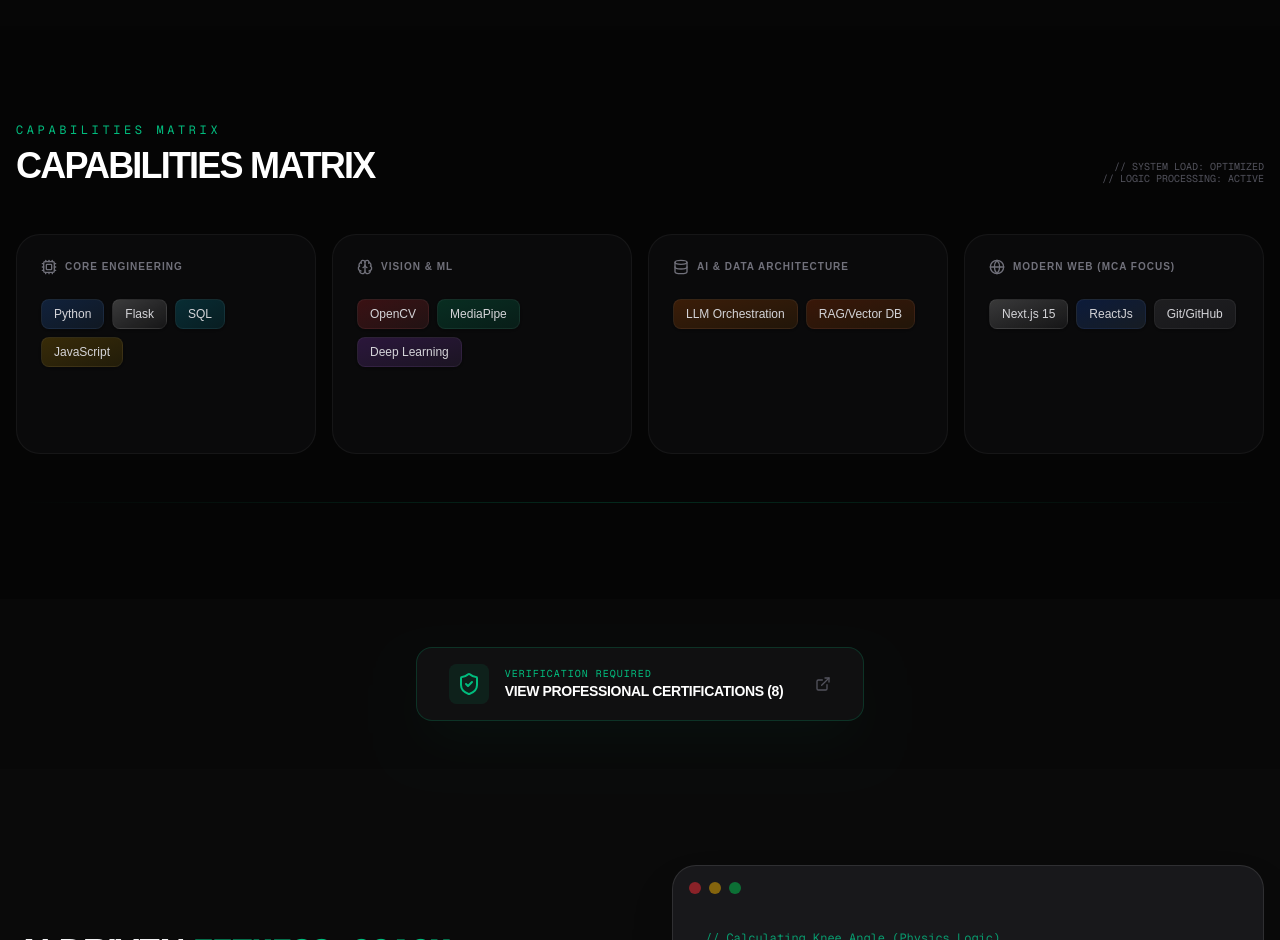
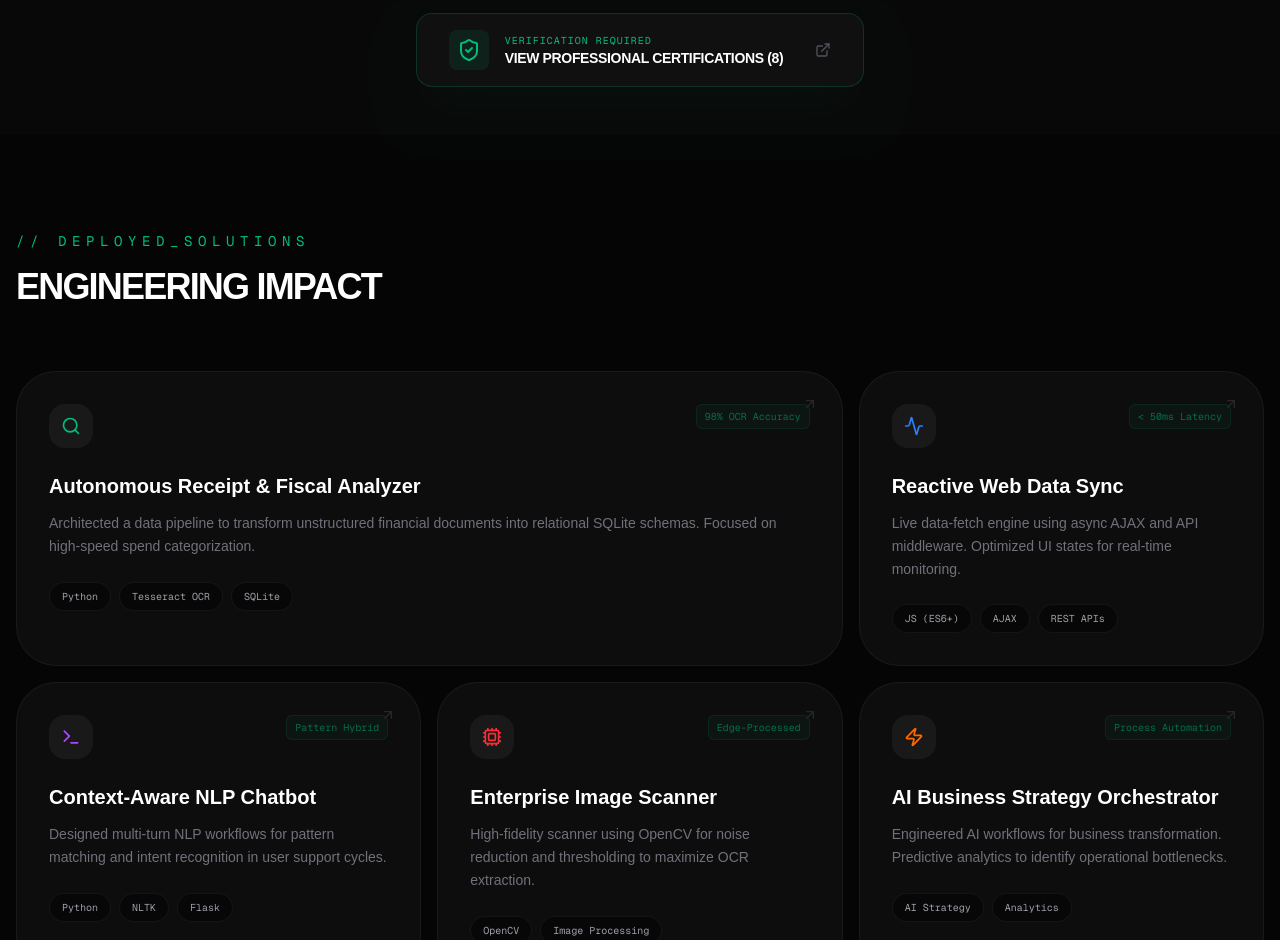
Before and after one commit to pavanpavumg/PavanmgAI, a Next.js app: page / in a window 1280 px wide. Shown: the part 1860-2800 px from the top of the page. Built offline with nearby package versions, Linux system fonts and the light colour scheme.

Commit message:
refactor: implement Recruiter Funnel structure and ProjectShowcase component

```diff
--- a/src/app/page.tsx
+++ b/src/app/page.tsx
@@ -1,101 +1,38 @@
 "use client";
-import PhysicsSkills from "@/components/PhysicsSkills";
-import ProjectCaseStudy from "@/components/ProjectCaseStudy";
 import AboutMe from "@/components/AboutMe";
 import Experience from "@/components/Experience";
 import Certifications from "@/components/Certifications";
-import { ProjectCard } from "@/components/ProjectCard";
-
-const projectData = [
-  {
-    title: "Autonomous Receipt & Fiscal Analyzer",
-    metrics: "98% OCR Accuracy",
-    description: "Architected an end-to-end data pipeline to transform unstructured financial documents into relational SQLite schemas. Engineered for high-speed spend categorization and fiscal trend analysis.",
-    tags: ["Python", "Streamlit", "Tesseract OCR", "SQLite"],
-    impact: "Reduced manual data entry time by 85% for personal expense tracking."
-  },
-  {
-    title: "Reactive Web Data Synchronizer",
-    metrics: "< 50ms Latency",
-    description: "Developed a live data-fetch engine using asynchronous AJAX and custom API middleware. Eliminated page reloads by implementing state-driven UI updates for real-time monitoring.",
-    tags: ["JavaScript (ES6+)", "AJAX", "REST APIs", "Node.js"],
-    impact: "Optimized bandwidth by 40% through selective data polling logic."
-  },
-  {
-    title: "Context-Aware NLP Conversationalist",
-    metrics: "Rule-Based + ML Hybrid",
-    description: "Designed a multi-turn chatbot utilizing Natural Language Processing (NLP) techniques. Implemented pattern matching and intent recognition for automated user support workflows.",
-    tags: ["Python", "NLTK", "Flask", "Regex"],
-    impact: "Handled 200+ unique intent variations with zero-latency response."
-  },
-  {
-    title: "Enterprise Image Scanner (OCR+)",
-    metrics: "Edge-Processed AI",
-    description: "Built a high-fidelity document scanner powered by Computer Vision. Optimized image preprocessing (thresholding, noise reduction) to maximize OCR extraction from low-light captures.",
-    tags: ["OpenCV", "Python", "OCR", "Image Processing"],
-    impact: "Enabled digitization of physical archives with structured metadata tagging."
-  },
-  {
-    title: "AI Business Strategy Orchestrator",
-    metrics: "Process Automation",
-    description: "Engineered AI-driven workflows for business transformation. Leveraged predictive analytics to identify operational bottlenecks and automate repetitive decision-making cycles.",
-    tags: ["AI Strategy", "Predictive Analytics", "Process Mining"],
-    impact: "Increased operational efficiency by 30% through intelligent task routing."
-  }
-];
+import ProjectShowcase from "@/components/ProjectShowcase";
+import PhysicsSkills from "@/components/PhysicsSkills";
+import ChatAssistant from "@/components/ChatAssistant";
 
 export default function Home() {
   return (
     <main className="min-h-screen bg-[#080808] text-zinc-100 selection:bg-emerald-500/30 overflow-x-hidden">
 
-      {/* 1. Hero Section */}
-      <section className="pt-32 pb-10 px-4 text-center">
-         <div className="inline-block px-3 py-1 rounded-full border border-emerald-500/20 bg-emerald-500/5 text-emerald-500 text-xs font-medium mb-6 animate-pulse">
-            Seeking Python / AI Engineer Roles • 2026
-          </div>
-          <h1 className="text-6xl md:text-9xl font-black tracking-tighter mb-6 bg-gradient-to-b from-white to-zinc-700 bg-clip-text text-transparent">
-            PAVAN M G
-          </h1>
-          <p className="text-zinc-500 text-lg max-w-xl mx-auto font-light leading-relaxed">
-            MCA Candidate @ Atria • B.Sc Physics <br />
-            <span className="text-zinc-200">Turning abstract physics into intelligent code.</span>
-          </p>
+      {/* 1. Hero (The Hook) */}
+      <section className="pt-32 pb-20 px-4 text-center">
+        <h1 className="text-7xl md:text-9xl font-black tracking-tighter mb-4 text-white">
+          PAVAN M G
+        </h1>
+        <p className="text-emerald-500 font-mono text-xs tracking-widest uppercase">
+          Software Engineer | AI Specialist | MCA Candidate @ Atria
+        </p>
       </section>
 
-      {/* 2. Biography Section */}
+      {/* 2. Recruiter Funnel: Narrative -> Validation -> Proof of Skill -> Proof of Work -> Technical Base */}
       <AboutMe />
-
-      {/* 3. Experience Section */}
       <Experience />
-
-      {/* 4. Capabilities Matrix (Skills) */}
+      <Certifications />
+      <ProjectShowcase />
       <PhysicsSkills />
 
-      {/* 5. Certifications Section (Modal Trigger) */}
-      <Certifications />
+      {/* Persistent AI layer */}
+      <ChatAssistant />
 
-      {/* 6. Flagship Project Focus (The Impressor) */}
-      <ProjectCaseStudy />
-
-      {/* 7. Extended Portfolio Grid */}
-      <section className="py-24 bg-black/50 px-4">
-        <div className="max-w-7xl mx-auto">
-          <div className="mb-16">
-            <h3 className="text-sm font-mono text-zinc-600 uppercase tracking-[0.3em] mb-4">Extended Portfolio</h3>
-            <h2 className="text-4xl font-black text-white tracking-tight">ENGINEERING LAB</h2>
-          </div>
-
-          <div className="grid grid-cols-1 md:grid-cols-2 lg:grid-cols-3 gap-6">
-            {projectData.map((project, idx) => (
-              <ProjectCard key={idx} project={project} />
-            ))}
-          </div>
-        </div>
-      </section>
-
-      <footer className="py-20 text-center border-t border-white/5 opacity-40">
-        <p className="text-xs font-mono tracking-tighter uppercase">
-          Synthesized by Pavan M G • 2026 • Bengaluru, India
+      <footer className="py-20 text-center border-t border-white/5 opacity-30">
+        <p className="text-[10px] font-mono text-zinc-700 tracking-[0.5em] uppercase">
+          Synthesized in Bengaluru • 2026
         </p>
       </footer>
     </main>
--- /dev/null
+++ b/src/components/ProjectShowcase.tsx
@@ -0,0 +1,103 @@
+"use client";
+import { motion } from "framer-motion";
+import { ArrowUpRight, Cpu, Terminal, Search, Zap, Activity } from "lucide-react";
+
+const projects = [
+  {
+    title: "Autonomous Receipt & Fiscal Analyzer",
+    metrics: "98% OCR Accuracy",
+    description: "Architected a data pipeline to transform unstructured financial documents into relational SQLite schemas. Focused on high-speed spend categorization.",
+    tags: ["Python", "Tesseract OCR", "SQLite"],
+    icon: <Search className="w-5 h-5 text-emerald-500" />,
+    className: "md:col-span-2",
+  },
+  {
+    title: "Reactive Web Data Sync",
+    metrics: "< 50ms Latency",
+    description: "Live data-fetch engine using async AJAX and API middleware. Optimized UI states for real-time monitoring.",
+    tags: ["JS (ES6+)", "AJAX", "REST APIs"],
+    icon: <Activity className="w-5 h-5 text-blue-500" />,
+    className: "md:col-span-1",
+  },
+  {
+    title: "Context-Aware NLP Chatbot",
+    metrics: "Pattern Hybrid",
+    description: "Designed multi-turn NLP workflows for pattern matching and intent recognition in user support cycles.",
+    tags: ["Python", "NLTK", "Flask"],
+    icon: <Terminal className="w-5 h-5 text-purple-500" />,
+    className: "md:col-span-1",
+  },
+  {
+    title: "Enterprise Image Scanner",
+    metrics: "Edge-Processed",
+    description: "High-fidelity scanner using OpenCV for noise reduction and thresholding to maximize OCR extraction.",
+    tags: ["OpenCV", "Image Processing"],
+    icon: <Cpu className="w-5 h-5 text-red-500" />,
+    className: "md:col-span-1",
+  },
+  {
+    title: "AI Business Strategy Orchestrator",
+    metrics: "Process Automation",
+    description: "Engineered AI workflows for business transformation. Predictive analytics to identify operational bottlenecks.",
+    tags: ["AI Strategy", "Analytics"],
+    icon: <Zap className="w-5 h-5 text-orange-500" />,
+    className: "md:col-span-1",
+  }
+];
+
+export default function ProjectShowcase() {
+  return (
+    <section className="py-24 px-4 bg-[#050505]">
+      <div className="max-w-7xl mx-auto">
+        <div className="mb-16">
+          <h2 className="text-sm font-mono text-emerald-500 uppercase tracking-[0.4em] mb-4">// DEPLOYED_SOLUTIONS</h2>
+          <h3 className="text-4xl font-black text-white tracking-tighter">ENGINEERING IMPACT</h3>
+        </div>
+
+        <div className="grid grid-cols-1 md:grid-cols-3 gap-4">
+          {projects.map((project, index) => (
+            <motion.div
+              key={index}
+              initial={{ opacity: 0, y: 20 }}
+              whileInView={{ opacity: 1, y: 0 }}
+              viewport={{ once: true }}
+              transition={{ delay: index * 0.1 }}
+              whileHover={{ y: -5 }}
+              className={`group relative p-8 rounded-[2.5rem] bg-[#0d0d0d] border border-white/5 hover:border-emerald-500/30 transition-all duration-500 overflow-hidden ${project.className}`}
+            >
+              <div className="flex justify-between items-start mb-6">
+                <div className="p-3 bg-white/5 rounded-2xl group-hover:bg-emerald-500/10 transition-colors">
+                  {project.icon}
+                </div>
+                <div className="text-[10px] font-mono text-emerald-500/50 bg-emerald-500/5 px-2 py-1 rounded-md border border-emerald-500/10">
+                  {project.metrics}
+                </div>
+              </div>
+
+              <h4 className="text-xl font-bold text-white mb-3 group-hover:text-emerald-400 transition-colors">
+                {project.title}
+              </h4>
+              <p className="text-zinc-500 text-sm leading-relaxed mb-6 font-light">
+                {project.description}
+              </p>
+
+              <div className="flex flex-wrap gap-2">
+                {project.tags.map((tag) => (
+                  <span key={tag} className="text-[10px] font-mono text-zinc-400 bg-black/40 px-3 py-1.5 rounded-full border border-white/5">
+                    {tag}
+                  </span>
+                ))}
+              </div>
+
+              {/* Decorative Corner Arrow */}
+              <ArrowUpRight className="absolute top-6 right-6 w-4 h-4 text-zinc-800 group-hover:text-emerald-500 transition-all" />
+
+              {/* Subtle Gradient Glow */}
+              <div className="absolute inset-0 bg-gradient-to-br from-emerald-500/5 via-transparent to-transparent opacity-0 group-hover:opacity-100 transition-opacity pointer-events-none" />
+            </motion.div>
+          ))}
+        </div>
+      </div>
+    </section>
+  );
+}
```
